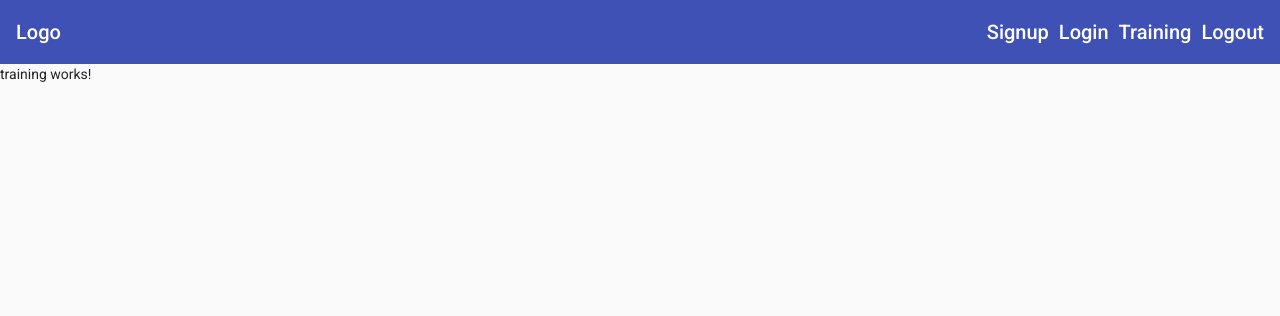
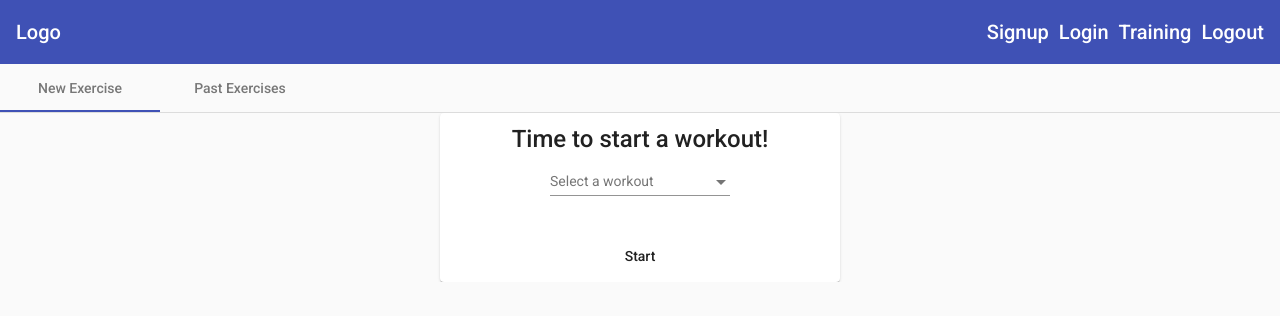
Before and after one commit to mleziva/fitness-tracker, an Angular app: page /training in a window 1280 px wide. Shown: the top 316 px of the page. Built offline with nearby package versions, Linux system fonts and the light colour scheme.

Commit message:
Adding current training and progress

```diff
--- a/src/app/app.module.ts
+++ b/src/app/app.module.ts
@@ -13,9 +13,10 @@ import { TrainingComponent } from './training/training.component'
 import { CurrentTrainingComponent } from './training/current-training/current-training.component'
 import { NewTrainingComponent } from './training/new-training/new-training.component'
 import { PastTrainingComponent } from './training/past-training/past-training.component'
-import { WelcomeComponent } from './welcome/welcome.component';
-import { HeaderComponent } from './navigation/header/header.component';
+import { WelcomeComponent } from './welcome/welcome.component'
+import { HeaderComponent } from './navigation/header/header.component'
 import { SidenavListComponent } from './navigation/sidenav-list/sidenav-list.component'
+import { StopTrainingComponent } from './training/current-training/stop-training.component'
 
 @NgModule({
   declarations: [
@@ -29,6 +30,7 @@ import { SidenavListComponent } from './navigation/sidenav-list/sidenav-list.com
     WelcomeComponent,
     HeaderComponent,
     SidenavListComponent,
+    StopTrainingComponent,
   ],
   imports: [
     BrowserModule,
@@ -40,5 +42,6 @@ import { SidenavListComponent } from './navigation/sidenav-list/sidenav-list.com
   ],
   providers: [],
   bootstrap: [AppComponent],
+  entryComponents: [StopTrainingComponent],
 })
 export class AppModule {}
--- a/src/app/training/current-training/current-training.component.css
+++ b/src/app/training/current-training/current-training.component.css
@@ -0,0 +1,3 @@
+.current-training {
+  padding: 30px;
+}
--- a/src/app/training/current-training/current-training.component.html
+++ b/src/app/training/current-training/current-training.component.html
@@ -1 +1,13 @@
-<p>current-training works!</p>
+<section
+  class="current-training"
+  fxLayout="column"
+  fxLayoutAlign="center center"
+>
+  <mat-progress-spinner
+    mode="determinate"
+    [value]="progress"
+  ></mat-progress-spinner>
+  <h1>{{ progress }}%</h1>
+  <p>Keep on going, you can do it!</p>
+  <button mat-raised-button color="accent" (click)="onStop()">Stop</button>
+</section>
--- a/src/app/training/current-training/current-training.component.ts
+++ b/src/app/training/current-training/current-training.component.ts
@@ -1,15 +1,42 @@
-import { Component, OnInit } from '@angular/core';
-
+import { Component, OnInit, EventEmitter, Output } from '@angular/core'
+import { MatDialog } from '@angular/material/dialog'
+import { DomSanitizer } from '@angular/platform-browser'
+import { StopTrainingComponent } from './stop-training.component'
 @Component({
   selector: 'app-current-training',
   templateUrl: './current-training.component.html',
-  styleUrls: ['./current-training.component.css']
+  styleUrls: ['./current-training.component.css'],
 })
 export class CurrentTrainingComponent implements OnInit {
+  @Output() trainingExit = new EventEmitter<void>()
+  progress = 0
+  timer: any | undefined
 
-  constructor() { }
+  constructor(private dialog: MatDialog) {}
 
   ngOnInit(): void {
+    this.startOrResumeTimer()
   }
-
+  startOrResumeTimer() {
+    this.timer = setInterval(() => {
+      this.progress = this.progress + 5
+      if (this.progress >= 100) {
+        clearInterval(this.timer)
+      }
+    }, 1000)
+  }
+  onStop() {
+    clearInterval(this.timer)
+    const dialogRef = this.dialog.open(StopTrainingComponent, {
+      data: { progress: this.progress },
+    })
+    dialogRef.afterClosed().subscribe((result) => {
+      if (result) {
+        this.trainingExit.emit()
+      } else {
+        this.startOrResumeTimer()
+      }
+      console.log(result)
+    })
+  }
 }
--- /dev/null
+++ b/src/app/training/current-training/stop-training.component.ts
@@ -0,0 +1,19 @@
+import { Component, Inject } from '@angular/core'
+import { MAT_DIALOG_DATA } from '@angular/material/dialog'
+
+@Component({
+  selector: 'app-stop-training',
+  template: `
+    <h1 mat-dialog-title>Are you sure?</h1>
+    <mat-dialog-content>
+      <p>You already got {{ passedData.progress }}%</p>
+    </mat-dialog-content>
+    <mat-dialog-actions>
+      <button mat-button [mat-dialog-close]="true">Yes</button>
+      <button mat-button [mat-dialog-close]="false">No</button>
+    </mat-dialog-actions>
+  `,
+})
+export class StopTrainingComponent {
+  constructor(@Inject(MAT_DIALOG_DATA) public passedData: any) {}
+}
--- a/src/app/training/new-training/new-training.component.css
+++ b/src/app/training/new-training/new-training.component.css
@@ -0,0 +1,3 @@
+.net-training {
+  padding: 30px;
+}
--- a/src/app/training/new-training/new-training.component.html
+++ b/src/app/training/new-training/new-training.component.html
@@ -1 +1,25 @@
-<p>new-training works!</p>
+<section class="new-training" fxLayout fxLayoutAlign="center">
+  <mat-card fxFlex.xs="100%" fxFlex="400px">
+    <mat-card-title fxLayoutAlign="center">
+      Time to start a workout!
+    </mat-card-title>
+    <mat-card-content fxLayoutAlign="center">
+      <mat-form-field>
+        <mat-label>Select a workout</mat-label>
+        <mat-select>
+          <mat-option
+            *ngFor="let exercise of exercises"
+            [value]="exercise.value"
+          >
+            {{ exercise.viewValue }}
+          </mat-option>
+        </mat-select>
+      </mat-form-field>
+    </mat-card-content>
+    <mat-card-actions fxLayoutAlign="center">
+      <button type="submit" mat-button (click)="onStartTraining()">
+        Start
+      </button>
+    </mat-card-actions>
+  </mat-card>
+</section>
--- a/src/app/training/new-training/new-training.component.ts
+++ b/src/app/training/new-training/new-training.component.ts
@@ -1,15 +1,20 @@
-import { Component, OnInit } from '@angular/core';
+import { Component, OnInit, EventEmitter, Output } from '@angular/core'
 
 @Component({
   selector: 'app-new-training',
   templateUrl: './new-training.component.html',
-  styleUrls: ['./new-training.component.css']
+  styleUrls: ['./new-training.component.css'],
 })
 export class NewTrainingComponent implements OnInit {
+  exercises = [
+    { value: 'crunches', viewValue: 'Crunches' },
+    { value: 'touch-toes', viewValue: 'Touch Toes' },
+  ]
+  @Output() trainingStart = new EventEmitter<void>()
+  constructor() {}
 
-  constructor() { }
-
-  ngOnInit(): void {
+  ngOnInit(): void {}
+  onStartTraining() {
+    this.trainingStart.emit()
   }
-
 }
--- a/src/app/training/training.component.html
+++ b/src/app/training/training.component.html
@@ -1 +1,14 @@
-<p>training works!</p>
+<mat-tab-group *ngIf="!ongoingTraining">
+  <mat-tab label="New Exercise">
+    <app-new-training
+      (trainingStart)="ongoingTraining = true"
+    ></app-new-training>
+  </mat-tab>
+  <mat-tab label="Past Exercises">
+    <app-past-training></app-past-training>
+  </mat-tab>
+</mat-tab-group>
+<app-current-training
+  *ngIf="ongoingTraining"
+  (trainingExit)="ongoingTraining = false"
+></app-current-training>
--- a/src/app/training/training.component.ts
+++ b/src/app/training/training.component.ts
@@ -1,15 +1,13 @@
-import { Component, OnInit } from '@angular/core';
+import { Component, OnInit } from '@angular/core'
 
 @Component({
   selector: 'app-training',
   templateUrl: './training.component.html',
-  styleUrls: ['./training.component.css']
+  styleUrls: ['./training.component.css'],
 })
 export class TrainingComponent implements OnInit {
+  ongoingTraining = false
+  constructor() {}
 
-  constructor() { }
-
-  ngOnInit(): void {
-  }
-
+  ngOnInit(): void {}
 }
```
Also changed, not shown: src/app/material.module.ts (+15 -0 lines).
